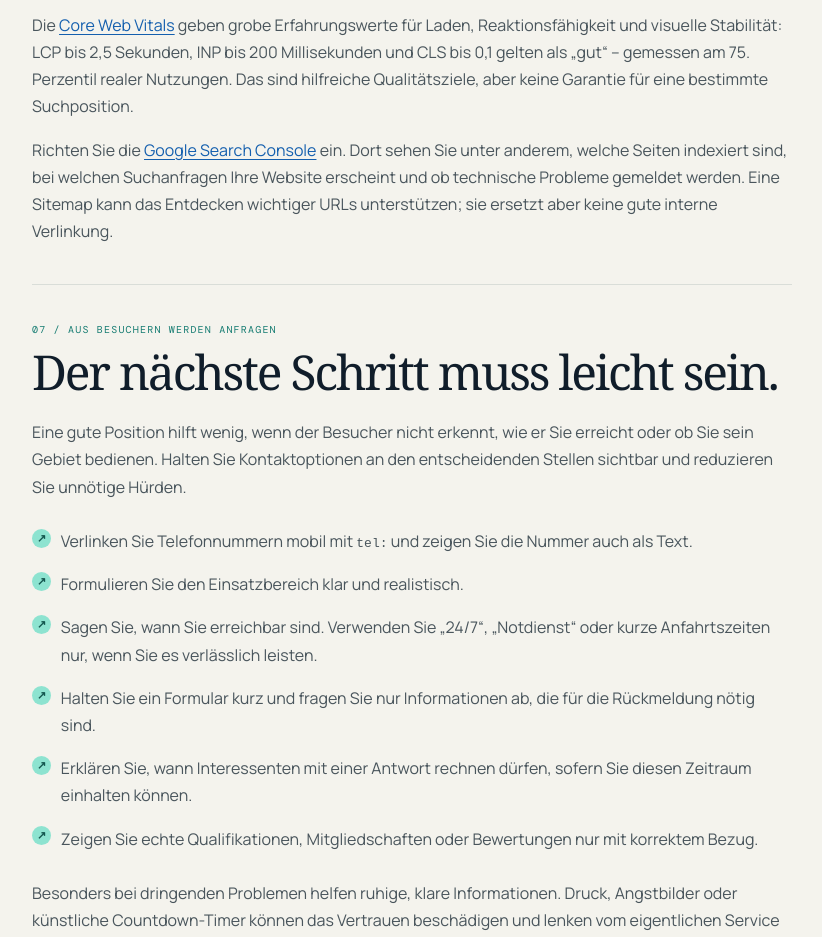
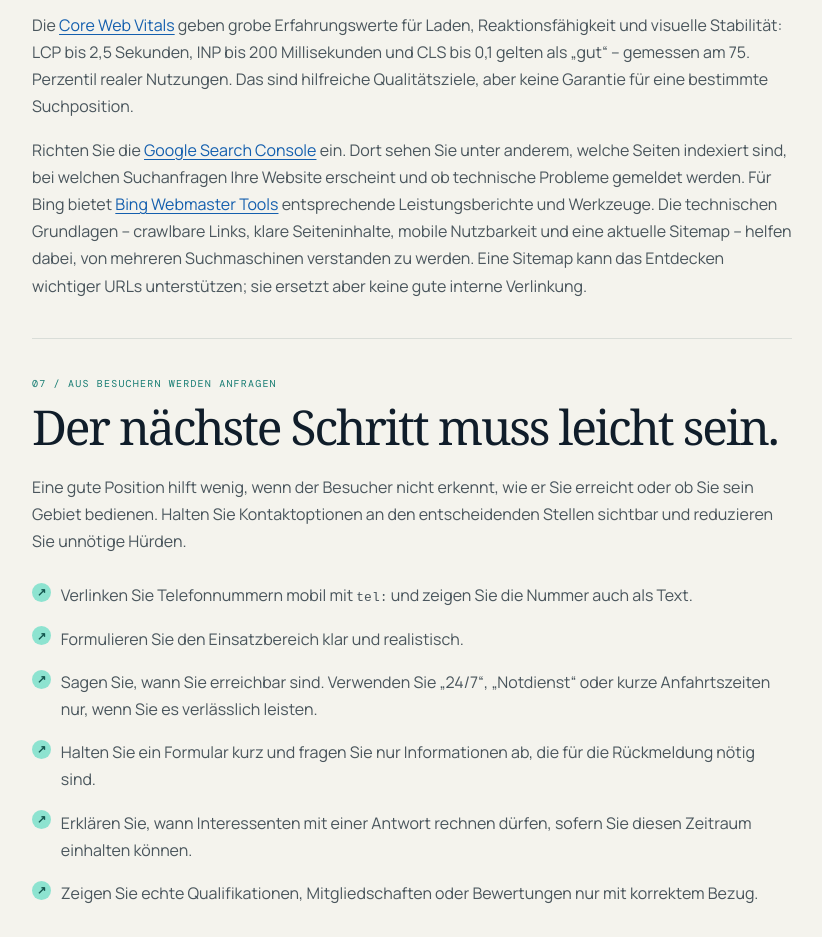
Before and after one commit to Tim-M-83/rohrreinigung-seo-guide, a plain HTML site: page index.html in a window 1280 px wide. Shown: the part 6320-7257 px from the top of the page, without its empty margins (337-1159 px from the left). Drawn offline with nearby package versions, Linux system fonts and the light colour scheme.

Commit message:
Add Bing search guidance and source links

```diff
--- a/index.html
+++ b/index.html
@@ -130,7 +130,7 @@
             <div class="intent-card"><div class="num">03 / SPEED</div><strong>Leicht und stabil</strong><p>Bilder passend skalieren, unnötige Skripte reduzieren und Layoutsprünge vermeiden.</p></div>
           </div>
           <p>Die <a href="https://web.dev/articles/defining-core-web-vitals-thresholds" target="_blank" rel="noopener">Core Web Vitals</a> geben grobe Erfahrungswerte für Laden, Reaktionsfähigkeit und visuelle Stabilität: LCP bis 2,5 Sekunden, INP bis 200 Millisekunden und CLS bis 0,1 gelten als „gut“ – gemessen am 75. Perzentil realer Nutzungen. Das sind hilfreiche Qualitätsziele, aber keine Garantie für eine bestimmte Suchposition.</p>
-          <p>Richten Sie die <a href="https://search.google.com/search-console/about" target="_blank" rel="noopener">Google Search Console</a> ein. Dort sehen Sie unter anderem, welche Seiten indexiert sind, bei welchen Suchanfragen Ihre Website erscheint und ob technische Probleme gemeldet werden. Eine Sitemap kann das Entdecken wichtiger URLs unterstützen; sie ersetzt aber keine gute interne Verlinkung.</p>
+          <p>Richten Sie die <a href="https://search.google.com/search-console/about" target="_blank" rel="noopener">Google Search Console</a> ein. Dort sehen Sie unter anderem, welche Seiten indexiert sind, bei welchen Suchanfragen Ihre Website erscheint und ob technische Probleme gemeldet werden. Für Bing bietet <a href="https://www.bing.com/webmasters/about" target="_blank" rel="noopener">Bing Webmaster Tools</a> entsprechende Leistungsberichte und Werkzeuge. Die technischen Grundlagen – crawlbare Links, klare Seiteninhalte, mobile Nutzbarkeit und eine aktuelle Sitemap – helfen dabei, von mehreren Suchmaschinen verstanden zu werden. Eine Sitemap kann das Entdecken wichtiger URLs unterstützen; sie ersetzt aber keine gute interne Verlinkung.</p>
         </section>
 
         <section class="article-section" id="vertrauen">
```
Also changed, not shown: 1 other file.
